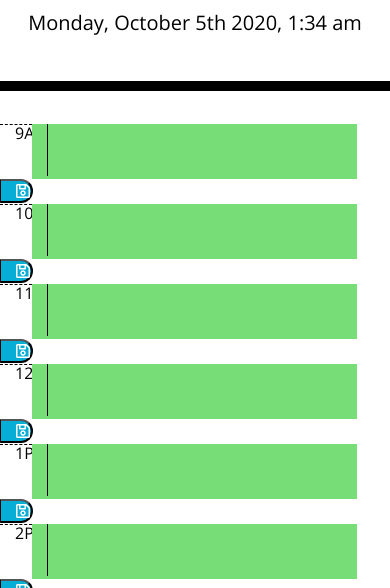
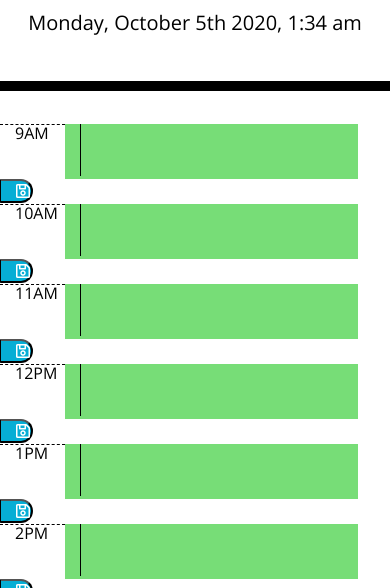
Before and after one commit to jre23/work-day-scheduler, a plain HTML site: page index.html in a window 390 px wide. Shown: the part 256-844 px from the top of the page. Drawn offline with nearby package versions, Linux system fonts and the light colour scheme.

Commit message:
adjusted column widths for better responsiveness at sm and md devices

```diff
--- a/index.html
+++ b/index.html
@@ -37,7 +37,7 @@
       newRow.addClass("row");
       // hourColumn
       let hourColumn = $("<div>");
-      hourColumn.addClass("col-1 hour");
+      hourColumn.addClass("col-2 col-md-1 hour");
       if (i < 3) {
         hourColumn.text(i + 9 + "AM");
         hourColumn.attr("work-hour", i + 9);
@@ -50,7 +50,7 @@
       }
       // inputColumn
       let inputColumn = $("<div>");
-      inputColumn.addClass("col-10");
+      inputColumn.addClass("col-9 col-md-10");
       let currentHour = moment().format("H");
       let currentWorkHour = parseInt(hourColumn.attr("work-hour"));
       if (currentWorkHour < currentHour) {
```
